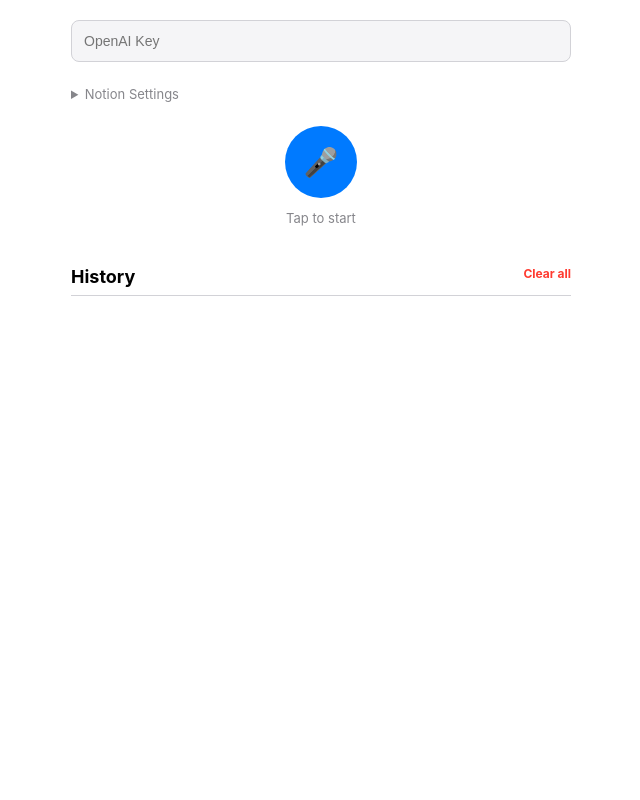
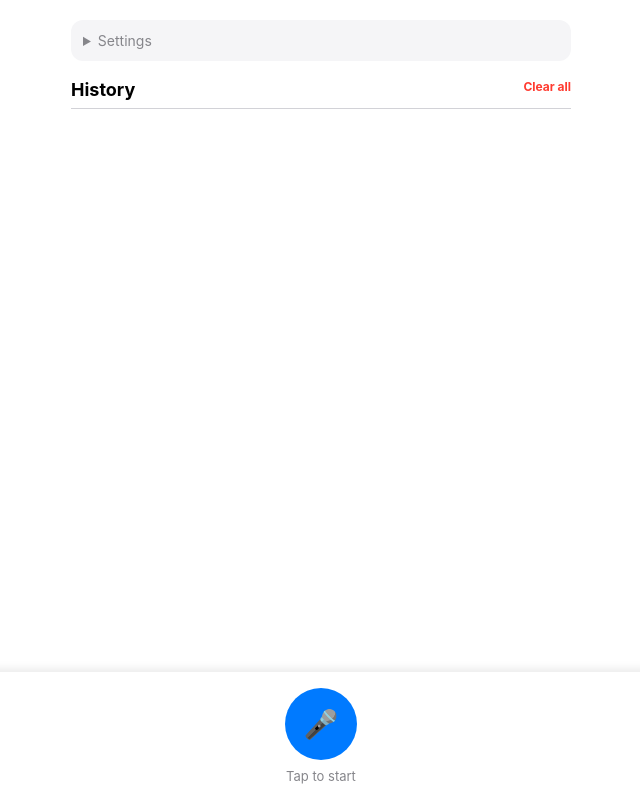
Before and after one commit to nishimu0510/realtime-interpret, a plain HTML site: page index.html in a window 1280 px wide. Shown: the whole page, without its empty margins (319-959 px from the left). Drawn offline with Linux system fonts and the light colour scheme.

Commit message:
Move mic button to fixed bottom position
Co-Authored-By: Claude Opus 4.5 <noreply@anthropic.com>

```diff
--- a/index.html
+++ b/index.html
@@ -7,20 +7,20 @@
     <style>
         :root { --primary: #007aff; --bg: #ffffff; }
         body { font-family: -apple-system, sans-serif; background: var(--bg); margin: 0; padding: 20px; display: flex; flex-direction: column; align-items: center; }
-        .container { width: 100%; max-width: 500px; }
-        input { width: 100%; padding: 12px; border-radius: 8px; border: 1px solid #d2d2d7; box-sizing: border-box; font-size: 14px; background: #f5f5f7; margin-bottom: 24px; }
-        .main { display: flex; flex-direction: column; align-items: center; margin-bottom: 40px; }
+        .container { width: 100%; max-width: 500px; padding-bottom: 120px; }
+        .settings { background: #f5f5f7; border-radius: 12px; padding: 12px; margin-bottom: 16px; }
+        .settings summary { font-size: 14px; color: #86868b; cursor: pointer; }
+        .settings input { width: 100%; padding: 10px; border-radius: 8px; border: 1px solid #d2d2d7; box-sizing: border-box; font-size: 14px; background: #fff; margin-top: 8px; }
+        /* Fixed bottom mic button */
+        .main { position: fixed; bottom: 0; left: 0; right: 0; display: flex; flex-direction: column; align-items: center; padding: 16px; padding-bottom: max(16px, env(safe-area-inset-bottom)); background: #fff; box-shadow: 0 -2px 10px rgba(0,0,0,0.1); z-index: 100; }
         #btn { background: var(--primary); color: white; border: none; width: 72px; height: 72px; border-radius: 50%; font-size: 28px; cursor: pointer; display: flex; align-items: center; justify-content: center; transition: 0.2s; }
         #btn.rec { background: #ff3b30; transform: scale(1.1); box-shadow: 0 0 15px rgba(255,59,48,0.5); }
-        #status { margin-top: 12px; font-size: 13px; color: #86868b; height: 1.2em; }
+        #status { margin-top: 8px; font-size: 13px; color: #86868b; }
         h3 { font-size: 18px; border-bottom: 1px solid #d2d2d7; padding-bottom: 8px; display: flex; justify-content: space-between; }
         .item { border-bottom: 1px solid #f5f5f7; padding: 12px 0; }
         .label { font-size: 10px; font-weight: bold; color: #86868b; text-transform: uppercase; }
         .in { font-size: 15px; margin-bottom: 4px; color: #000; }
         .out { font-size: 17px; color: var(--primary); font-weight: 600; cursor: pointer; }
-        .notion-settings { margin-bottom: 16px; }
-        .notion-settings summary { font-size: 13px; color: #86868b; cursor: pointer; margin-bottom: 8px; }
-        .notion-settings input { margin-bottom: 8px; }
         .item-header { display: flex; justify-content: space-between; align-items: flex-start; }
         .item-body { flex: 1; }
         .save-btn { background: none; border: 1px solid #d2d2d7; border-radius: 4px; width: 28px; height: 28px; font-size: 13px; font-weight: 700; cursor: pointer; color: #86868b; flex-shrink: 0; margin-left: 8px; margin-top: 2px; }
@@ -29,18 +29,20 @@
 </head>
 <body>
     <div class="container">
-        <input type="password" id="key" placeholder="OpenAI Key">
-        <details class="notion-settings">
-            <summary>Notion Settings</summary>
+        <details class="settings">
+            <summary>Settings</summary>
+            <input type="password" id="key" placeholder="OpenAI Key">
             <input type="password" id="nt" placeholder="Notion Integration Token">
             <input type="text" id="nd" placeholder="Notion Database ID">
         </details>
-        <div class="main">
-            <button id="btn">🎤</button>
-            <div id="status">Tap to start</div>
-        </div>
         <h3>History <span style="font-size:12px; color:#ff3b30; cursor:pointer" onclick="clearH()">Clear all</span></h3>
         <div id="list"></div>
+    </div>
+
+    <!-- Fixed bottom mic button -->
+    <div class="main">
+        <button id="btn">🎤</button>
+        <div id="status">Tap to start</div>
     </div>
 
     <script>
```
